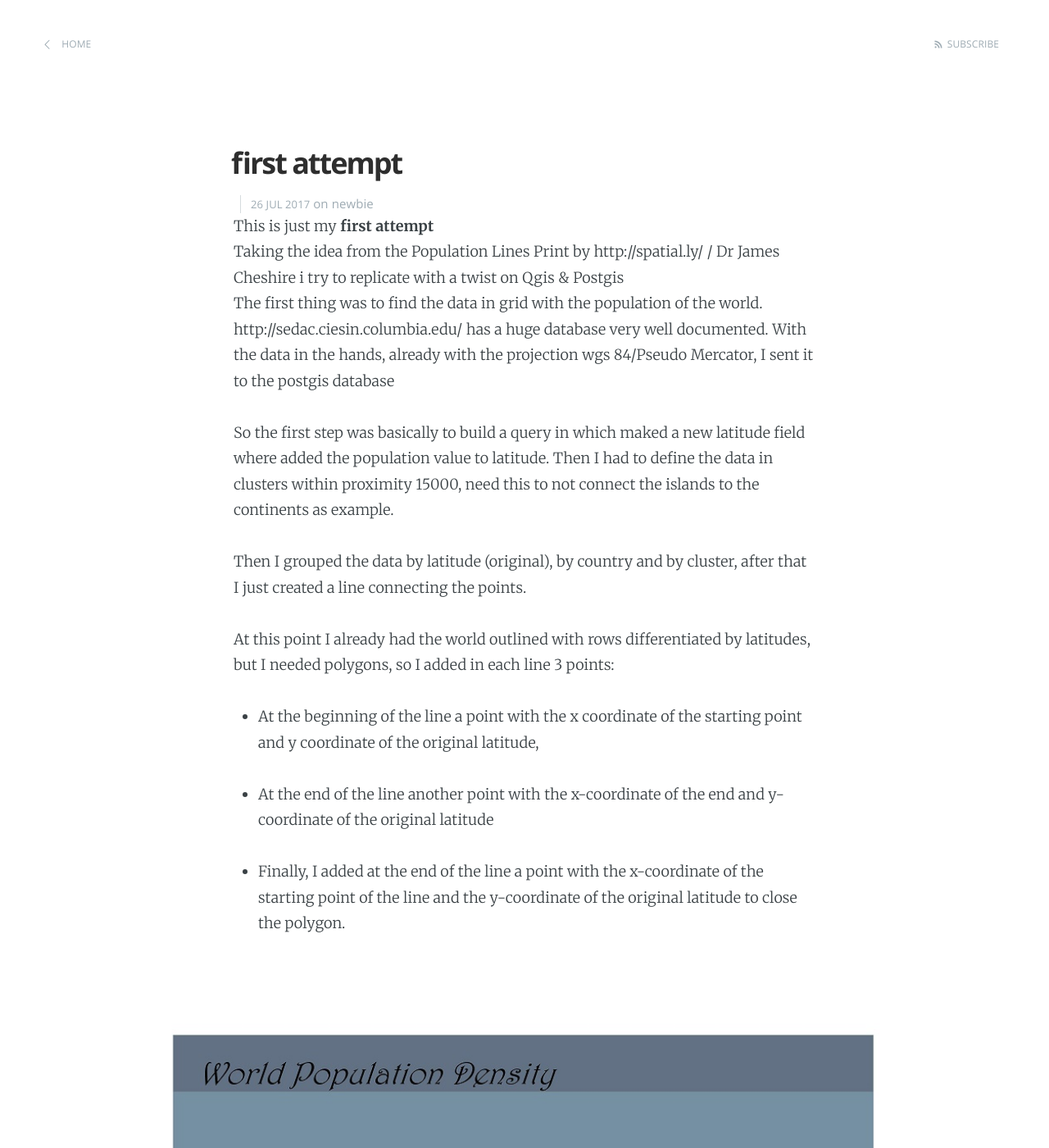
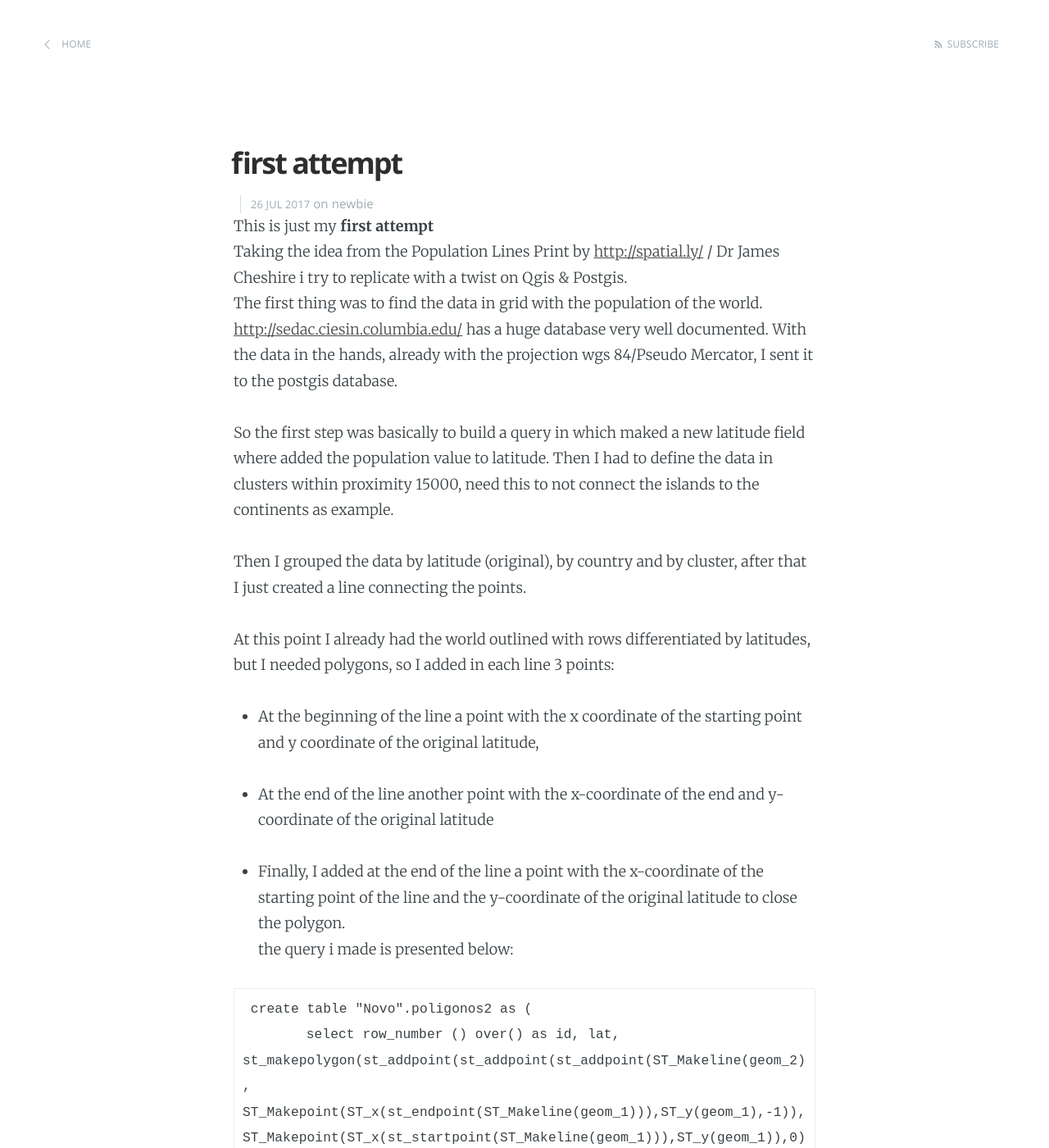
Before and after one commit to LRSCardoso/LRSCardoso.github.io, a Jekyll site: the page built from _posts/2017-07-26-my-first-attempt.md, in a window 1280 px wide and 1400 px high. Shown: the whole window at 82% size. Built offline with Jekyll 4.4.1, drawn with Linux system fonts in a browser that asks for light colours; some of the changed text lies outside the part shown.

Commit message:
Update 2017-07-26-my-first-attempt.md

````diff
--- a/_posts/2017-07-26-my-first-attempt.md
+++ b/_posts/2017-07-26-my-first-attempt.md
@@ -7,16 +7,19 @@
 
 This is just my **first attempt**
 <br>
-Taking the idea from the Population Lines Print by http://spatial.ly/ / Dr James Cheshire i try to replicate with a twist on Qgis & Postgis
+Taking the idea from the Population Lines Print by <http://spatial.ly/> / Dr James Cheshire i try to replicate with a twist on Qgis & Postgis.
 <br>
 The first thing was to find the data in grid with the population of the world. <br>
-http://sedac.ciesin.columbia.edu/ has a huge database very well documented.
-With the data in the hands, already with the projection wgs 84/Pseudo Mercator,  I sent it to the postgis database <br>
+<http://sedac.ciesin.columbia.edu/> has a huge database very well documented.
+With the data in the hands, already with the projection wgs 84/Pseudo Mercator,  I sent it to the postgis database. <br>
+
 
 So the first step was basically to build a query in which maked a new latitude field where added the population value to latitude.
 Then I had to define the data in clusters within proximity 15000, need this to not connect the islands to the continents as example.
 
+
 Then I grouped the data by latitude (original), by country and by cluster, after that I just created a line connecting the points.
+
 
 At this point I already had the world outlined with rows differentiated by latitudes, but I needed polygons, so I added in each line 3 points:
 
@@ -25,6 +28,30 @@
 * At the end of the line another point with the x-coordinate of the end and y-coordinate of the original latitude
 
 * Finally, I added at the end of the line a point with the x-coordinate of the starting point of the line and the y-coordinate of the original latitude to close the polygon.
+<br>
+the query i made is presented below:
+
+```
+ create table "Novo".poligonos2 as (
+	select row_number () over() as id, lat, st_makepolygon(st_addpoint(st_addpoint(st_addpoint(ST_Makeline(geom_2), ST_Makepoint(ST_x(st_endpoint(ST_Makeline(geom_1))),ST_y(geom_1),-1)), ST_Makepoint(ST_x(st_startpoint(ST_Makeline(geom_1))),ST_y(geom_1)),0),ST_Makepoint(ST_x(st_startpoint(ST_Makeline(geom_1))),ST_y(geom_1)),-1))
+	from
+	(select *, st_x(geom_1), ST_y(geom_1), st_makepoint(st_x(geom_1), ST_y(geom_1)+population/10) as geom_2
+	from
+	(select *, ST_asText(ST_GeometryN(geom,1))as geom_1
+	from (select w.*, clusterid
+	from (
+	select row_number() over (lat) as clusterid, *
+	from (
+	select unnest(ST_ClusterWithin(geom, 15000)) gc, lat
+	from "Novo"."WorldGrid_mercator" as w
+	where iso_a2='PT'
+	group by lat ) f ) g, "Novo"."WorldGrid_mercator" as w
+	where w.geom && gc   ) as wc
+	where wc."size"<>1 and iso_a2='PT'
+	) as pt) as pt2
+	group by lat,cluste
+
+```
 
 <br>
 
````
